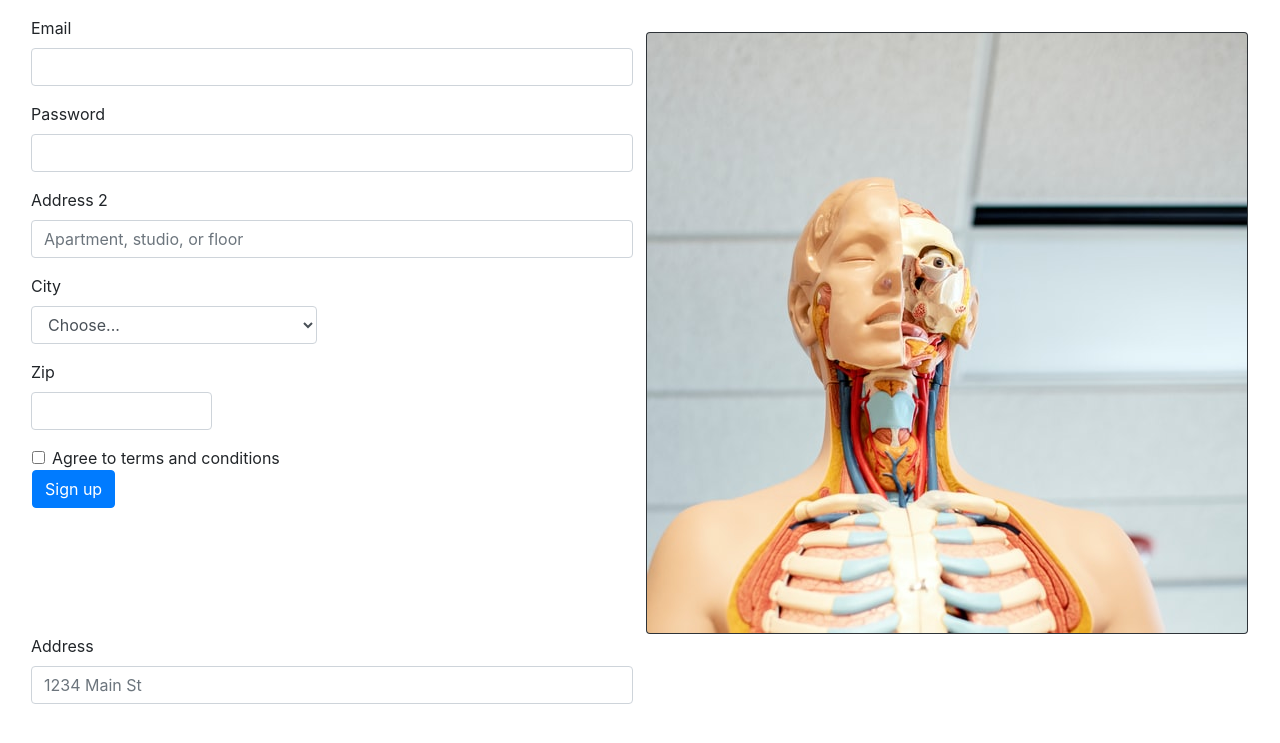
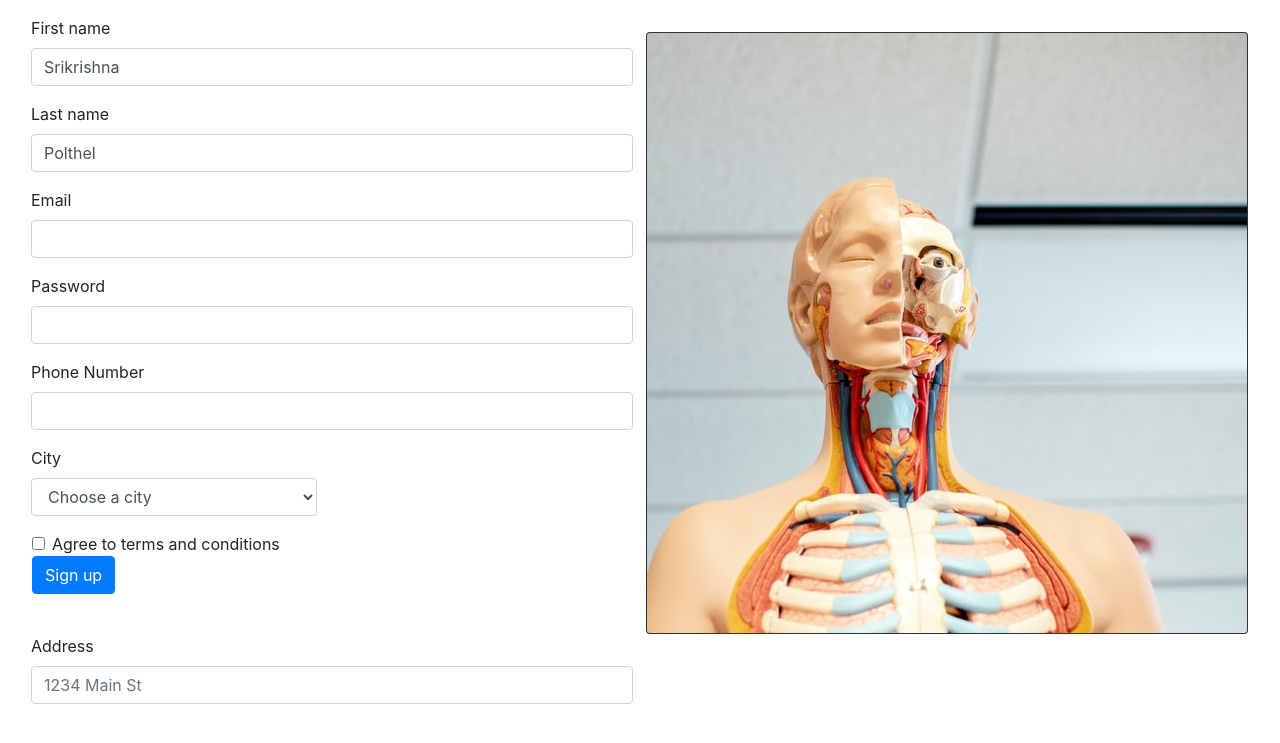
Before and after one commit to P-Srikrishna/WP-Project, a Django app: page /register in a window 1280 px wide. Shown: the top 743 px of the page. Run offline with Django 3.2, Linux system fonts and the light colour scheme.

Commit message:
commit to 'main'

```diff
--- a/Caduceus/templates/registration.html
+++ b/Caduceus/templates/registration.html
@@ -23,56 +23,104 @@
     <img src="/static/register.jpg" class="card-img" alt="...">
   </div>
 
-  <form style="margin-left: 1em; margin-top: 1em;">
+  <form style="margin-left: 1em; margin-top: 1em;" class="needs-validation" novalidate>
     <div class="form-group">
-      <div class="form-group col-md-6">
-        <label for="inputEmail4">Email</label>
-        <input type="email" class="form-control" id="inputEmail4">
+      <div class="col-md-6 mb-3">
+        <label for="registerName1">First name</label>
+        <input type="text" class="form-control" id="registerName1" value="Srikrishna" required>
+        <div class="invalid-feedback">
+          Please let us know you better.
+        </div>
+      </div>
+      <div class="col-md-6 mb-3">
+        <label for="registerName2">Last name</label>
+        <input type="text" class="form-control" id="registerName2" value="Polthel" required>
+        <div class="invalid-feedback">
+          Please let us know you better.
+        </div>
       </div>
       <div class="form-group col-md-6">
-        <label for="inputPassword4">Password</label>
-        <input type="password" class="form-control" id="inputPassword4">
+        <label for="registerEmail">Email</label>
+        <input type="email" class="form-control" id="registerEmail" required>
+        <div class="invalid-feedback">
+          Please enter a valid e-mail.
+        </div>
+      </div>
+      <div class="form-group col-md-6">
+        <label for="registerPassword">Password</label>
+        <input type="password" class="form-control" id="registerPassword" required>
+        <div class="invalid-feedback">
+          Please enter a strong password.
+        </div>
       </div>
     </div>
     <div class="form-group col-md-6 float-left">
-      <label for="inputAddress">Address</label>
-      <input type="text" class="form-control" id="inputAddress" placeholder="1234 Main St">
+      <label for="registerAddress">Address</label>
+      <input type="text" class="form-control" id="registerAddress" placeholder="1234 Main St">
     </div>
     <div class="form-group col-md-6">
-      <label for="inputAddress2">Address 2</label>
-      <input type="text" class="form-control" id="inputAddress2" placeholder="Apartment, studio, or floor">
+      <label for="registerPhone">Phone Number</label>
+      <input type="number" class="form-control" id="registerPhone" required>
+      <div class="invalid-feedback">
+        Please help us reach to you.
+      </div>
     </div>
     <div class="form-group">
       <div class="form-group col-md-3">
         <label for="inputState">City</label>
-        <select id="inputState" class="form-control">
-          <option selected>Choose...</option>
-          <option></option>
-          <option value=""></option>
-          <option value=""></option>
-          <option value=""></option>
-          <option value=""></option>
-          <option value=""></option>
-          <option value=""></option>
-          <option value=""></option>
-          <option value=""></option>
-          <option value=""></option>
+        <select id="inputState" class="form-control" required>
+          <option selected disabled value="">Choose a city</option>
+          <option value="">Bangalore</option>
+          <option value="">Bhopal</option>
+          <option value="">Chandigarh</option>
+          <option value="">Chennai</option>
+          <option value="">Delhi</option>
+          <option value="">Dispur</option>
+          <option value="">Hyderabad</option>
+          <option value="">Jaipur</option>
+          <option value="">Kolkata</option>
+          <option value="">Lucknow</option>
+          <option value="">Ludhiana</option>
+          <option value="">Mumbai</option>
+          <option value="">Trichy</option>
+          <option value="">Vadodara</option>
         </select>
-      </div>
-      <div class="form-group col-md-2">
-        <label for="inputZip">Zip</label>
-        <input type="text" class="form-control" id="inputZip">
+        <div class="invalid-feedback">
+          Please enter your City.
         </div>
       </div>
       <div class="form-row" style="margin-left: 1em;">
         <div class="form-check">
-        <input class="form-check-input" type="checkbox" id="gridCheck">
-        <label class="form-check-label" for="gridCheck">
+          <input class="form-check-input" type="checkbox" id="bookCheck" required>
+          <label class="form-check-label" for="bookCheck">
             Agree to terms and conditions
           </label>
+          <div class="invalid-feedback">
+            Please agree before submitting.
+          </div>
         </div>
       </div>
       <button type="submit" class="btn btn-primary" style="margin-left: 1em;">Sign up</button>
+      <script>
+        // Example starter JavaScript for disabling form submissions if there are invalid fields
+        (function () {
+          'use strict';
+          window.addEventListener('load', function () {
+            // Fetch all the forms we want to apply custom Bootstrap validation styles to
+            var forms = document.getElementsByClassName('needs-validation');
+            // Loop over them and prevent submission
+            var validation = Array.prototype.filter.call(forms, function (form) {
+              form.addEventListener('submit', function (event) {
+                if (form.checkValidity() === false) {
+                  event.preventDefault();
+                  event.stopPropagation();
+                }
+                form.classList.add('was-validated');
+              }, false);
+            });
+          }, false);
+        })();
+      </script>
   </form>
 </body>
 
```
Lines whose indentation alone changed are shown as unchanged.
